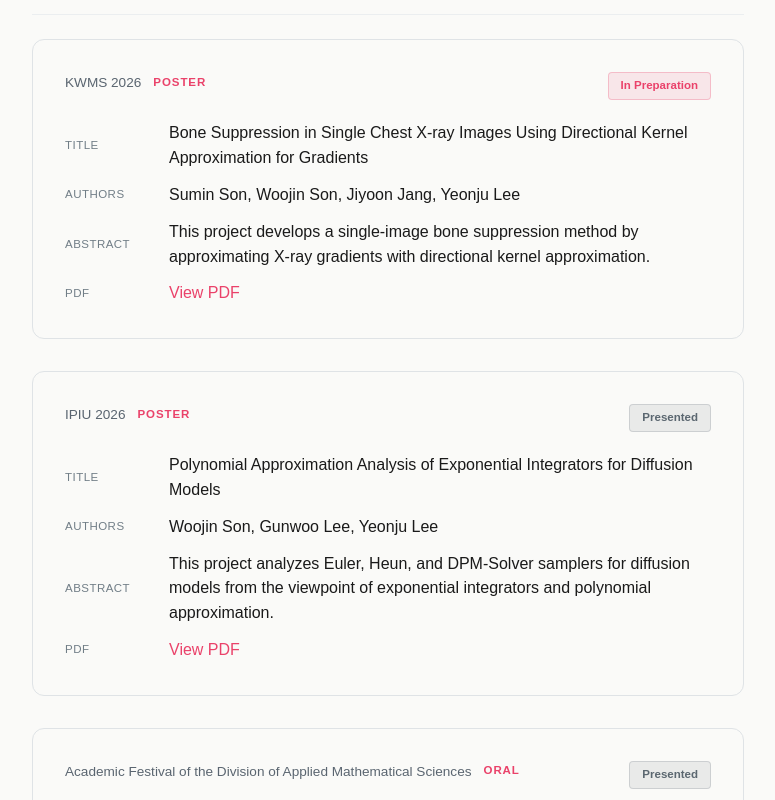
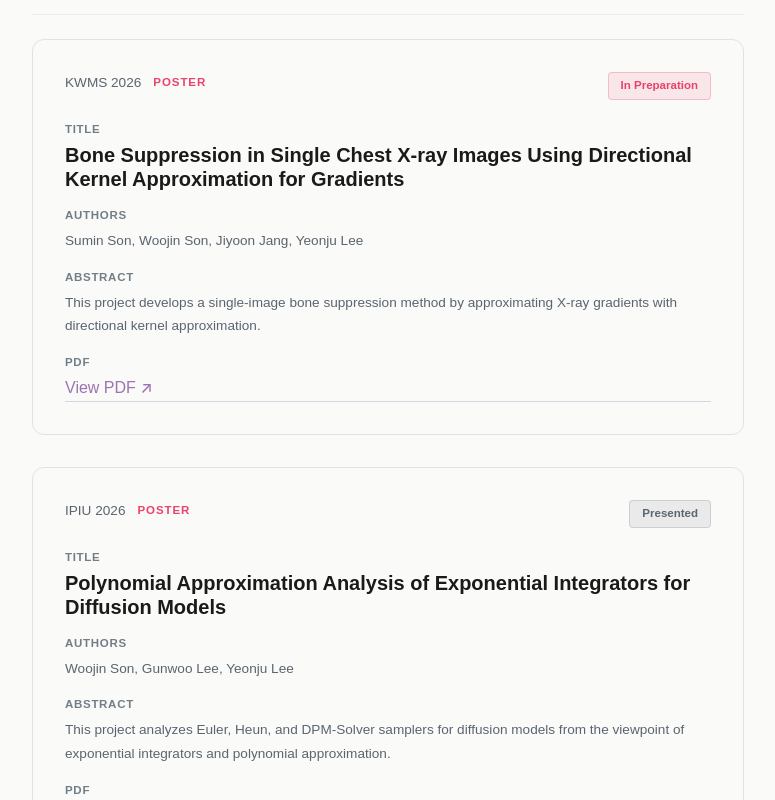
Before and after one commit to sonluos/woochive, a React (Vite) app: page /research in a window 1280 px wide. Shown: the part 2960-3760 px from the top of the page, without its empty margins (252-1027 px from the left). Built offline with nearby package versions, Linux system fonts and the light colour scheme.

Commit message:
style: improve publication card readability with structured layout

```diff
--- a/src/components/ResearchCard.css
+++ b/src/components/ResearchCard.css
@@ -66,23 +66,59 @@
 .research-card__fields {
   display: flex;
   flex-direction: column;
-  gap: var(--sp-3);
+  gap: var(--sp-4);
 }
 
 .research-card__field {
   display: flex;
-  align-items: center;
-  gap: var(--sp-2);
+  flex-direction: column;
+  gap: var(--sp-1);
 }
 
 .research-card__field-label {
   font-family: var(--font-sans);
   font-size: var(--text-xs);
+  font-weight: var(--weight-semibold);
+  color: var(--ink-muted);
+  text-transform: uppercase;
+  letter-spacing: 0.06em;
+}
+
+.research-card__field-value {
+  font-family: var(--font-sans);
+  font-size: var(--text-base);
+  color: var(--ink);
+  line-height: var(--leading-relaxed);
+}
+
+.research-card__field-value--title {
+  font-size: var(--text-lg);
+  font-weight: var(--weight-semibold);
+  line-height: var(--leading-tight);
+}
+
+.research-card__field-value--authors {
+  color: var(--ink-soft);
+  font-size: var(--text-sm);
+}
+
+.research-card__field-value--abstract {
+  color: var(--ink-soft);
+  font-size: var(--text-sm);
+  line-height: var(--leading-relaxed);
+}
+
+.research-card__field a {
+  color: #9B74B0;
   font-weight: var(--weight-medium);
-  color: var(--ink-muted);
-  min-width: 6rem;
-  text-transform: uppercase;
-  letter-spacing: 0.04em;
+  text-decoration: none;
+  border-bottom: 1px solid rgba(155, 116, 176, 0.3);
+  transition: color var(--ease), border-color var(--ease);
+}
+
+.research-card__field a:hover {
+  color: #EA426A;
+  border-color: #EA426A;
 }
 
 /* ── Card footer (tags + PDF link) ── */
--- a/src/components/ResearchCard.tsx
+++ b/src/components/ResearchCard.tsx
@@ -81,7 +81,7 @@ function PublicationCard({ entry }: PublicationCardProps) {
         <div className="research-card__field">
           <span className="research-card__field-label">Title</span>
           {entry.title !== undefined ? (
-            <span>{entry.title}</span>
+            <span className="research-card__field-value research-card__field-value--title">{entry.title}</span>
           ) : (
             <Placeholder label="Title" />
           )}
@@ -91,7 +91,7 @@ function PublicationCard({ entry }: PublicationCardProps) {
         <div className="research-card__field">
           <span className="research-card__field-label">Authors</span>
           {entry.authors !== undefined ? (
-            <span>{entry.authors.join(', ')}</span>
+            <span className="research-card__field-value research-card__field-value--authors">{entry.authors.join(', ')}</span>
           ) : (
             <Placeholder label="Authors" />
           )}
@@ -101,7 +101,7 @@ function PublicationCard({ entry }: PublicationCardProps) {
         <div className="research-card__field">
           <span className="research-card__field-label">Abstract</span>
           {entry.abstract !== undefined ? (
-            <span>{entry.abstract}</span>
+            <span className="research-card__field-value research-card__field-value--abstract">{entry.abstract}</span>
           ) : (
             <Placeholder label="Abstract" />
           )}
@@ -112,7 +112,7 @@ function PublicationCard({ entry }: PublicationCardProps) {
           <span className="research-card__field-label">PDF</span>
           {entry.posterPdf !== undefined ? (
             <a href={entry.posterPdf} target="_blank" rel="noopener noreferrer">
-              View PDF
+              View PDF ↗
             </a>
           ) : (
             <Placeholder label="PDF" kind="pdf" />
```
